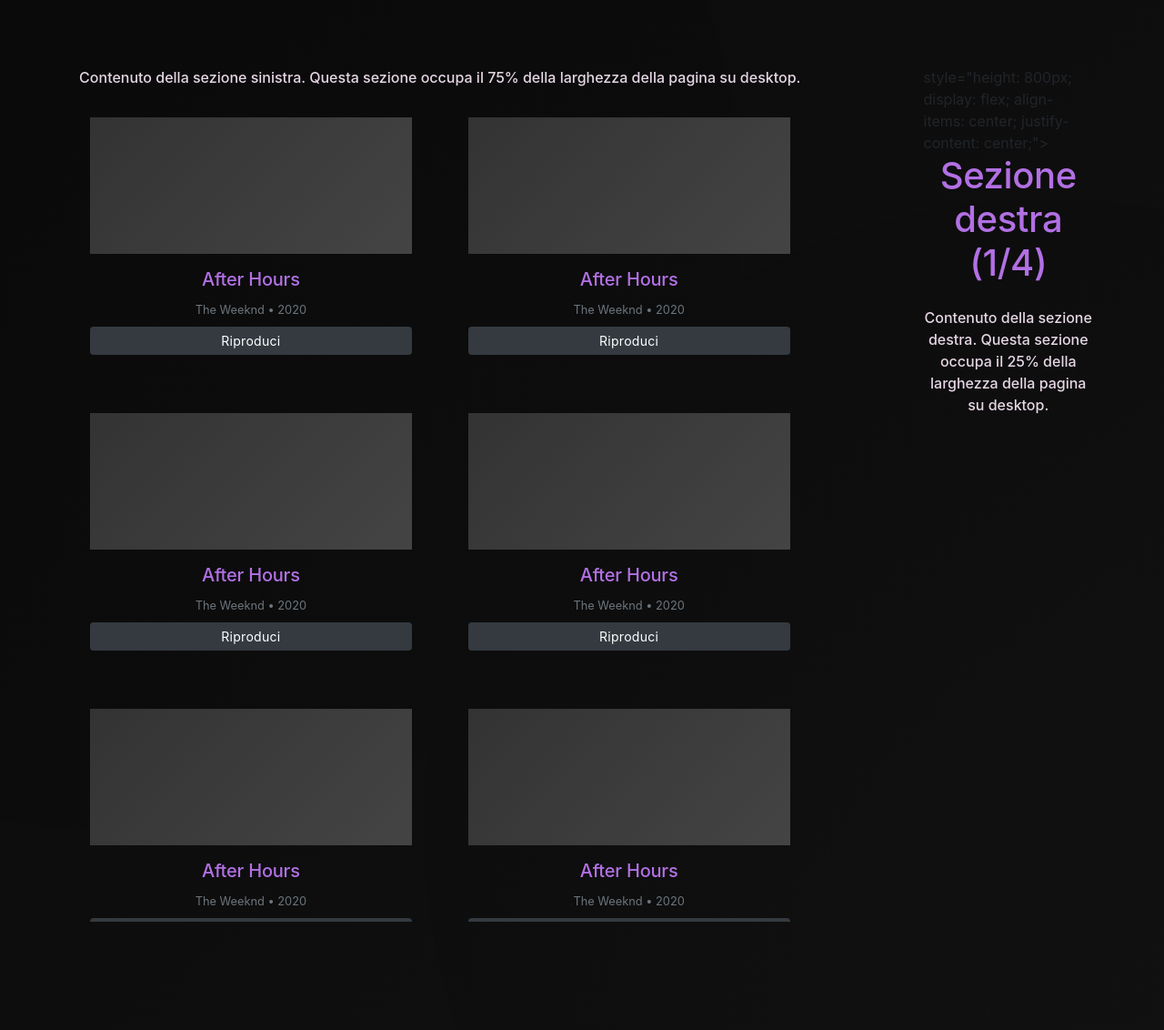
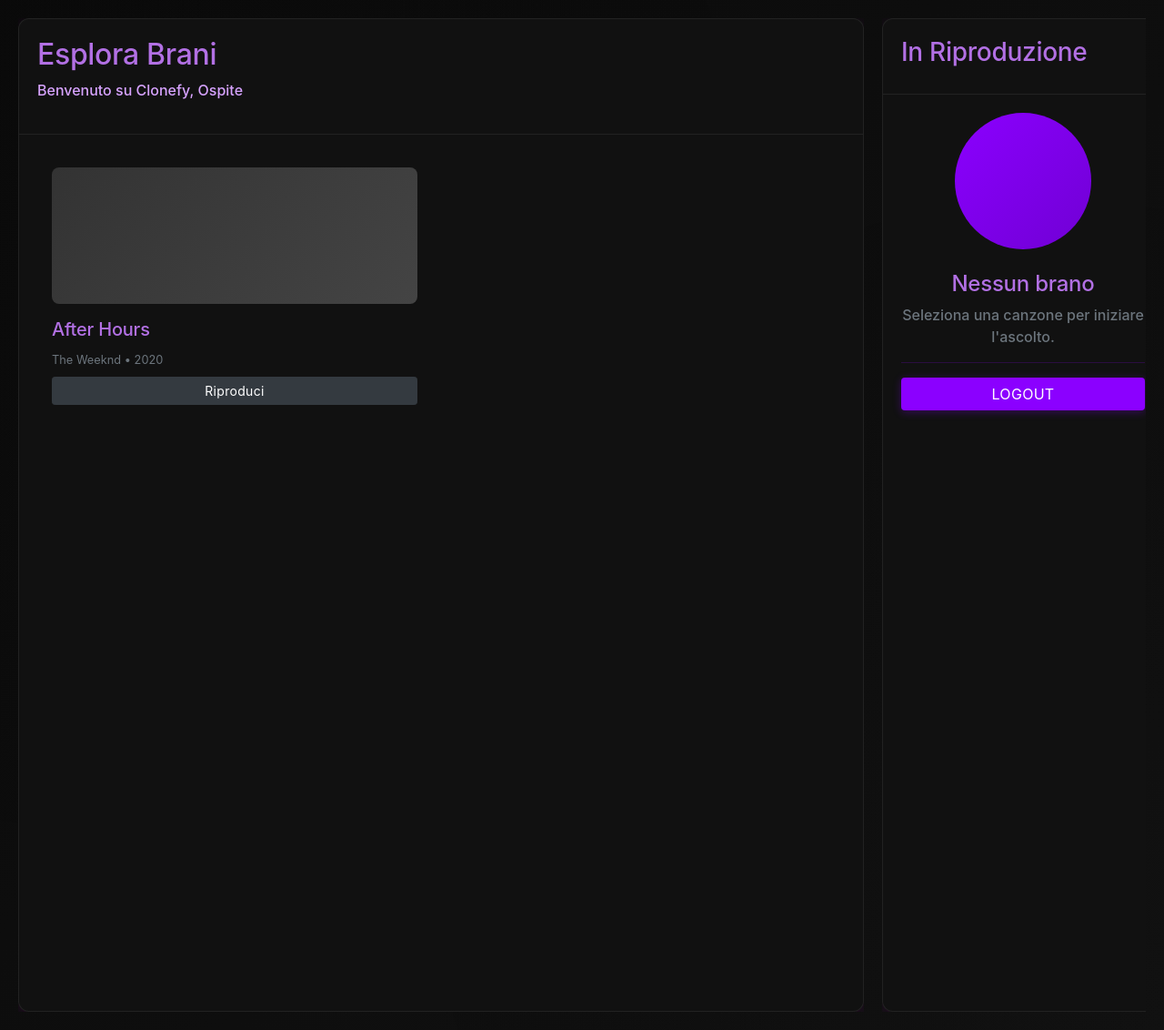
Before and after one commit to 5PAC3/clonefy, a PHP site: page / in a window 1280 px wide. Shown: the whole page at 91% size. Run offline with PHP 8.4, Linux system fonts and the light colour scheme.

Commit message:
interfaccia index

```diff
--- a/index.php
+++ b/index.php
@@ -17,21 +17,21 @@
 </head>
 
 <body style="background-color: black">
-    <div class="container-fluid">
-        <div class="row align-items-center justify-content-center">
-            <!-- Colonna sinistra (3/4) -->
-            <div class="col-lg-9 col-md-12 mb-4";>
-                <div class="underglow-box p-5" style="height : 100vh">
+    <div class="main-container">
+        <div class="main-row">
 
-                    <div class="text-center">
-                        <!--h1 class="mb-4">Sezione sinistra (3/4)</h1-->
-                        <p class="fs-5">Contenuto della sezione sinistra. Questa sezione occupa il 75% della larghezza della pagina su desktop.</p>
+            <div class="main-col">
+                <div class="underglow-box full-height">
+                    <div class="content-header">
+                        <h2>Esplora Brani</h2>
+                        <p class="primary-text">Benvenuto su Clonefy, <?php echo $_SESSION['username'] ?? 'Ospite'; ?></p>
+                    </div>
 
-                        <div class="row" style="overflow-y: scroll; height:900px;">
-
+                    <div class="scrollable-content">
+                        <div class="row">
                             <div class="col-lg-6 mb-3">
                                 <div class="underglow-box p-3">
-                                    <div class="bg-secondary mb-3" style="height: 150px;"></div>
+                                    <div class="bg-secondary mb-3" style="height: 150px; border-radius: 8px;"></div>
                                     <h5>After Hours</h5>
                                     <small class="text-muted">The Weeknd • 2020</small>
                                     <div class="mt-2">
@@ -39,76 +39,28 @@
                                     </div>
                                 </div>
                             </div>
-                            <div class="col-lg-6 mb-3">
-                                <div class="underglow-box p-3">
-                                    <div class="bg-secondary mb-3" style="height: 150px;"></div>
-                                    <h5>After Hours</h5>
-                                    <small class="text-muted">The Weeknd • 2020</small>
-                                    <div class="mt-2">
-                                        <button class="btn btn-sm btn-dark w-100">Riproduci</button>
-                                    </div>
-                                </div>
                             </div>
-                            <div class="col-lg-6 mb-3">
-                                <div class="underglow-box p-3">
-                                    <div class="bg-secondary mb-3" style="height: 150px;"></div>
-                                    <h5>After Hours</h5>
-                                    <small class="text-muted">The Weeknd • 2020</small>
-                                    <div class="mt-2">
-                                        <button class="btn btn-sm btn-dark w-100">Riproduci</button>
-                                    </div>
-                                </div>
-                            </div>
-                            <div class="col-lg-6 mb-3">
-                                <div class="underglow-box p-3">
-                                    <div class="bg-secondary mb-3" style="height: 150px;"></div>
-                                    <h5>After Hours</h5>
-                                    <small class="text-muted">The Weeknd • 2020</small>
-                                    <div class="mt-2">
-                                        <button class="btn btn-sm btn-dark w-100">Riproduci</button>
-                                    </div>
-                                </div>
-                            </div>
-                            <div class="col-lg-6 mb-3">
-                                <div class="underglow-box p-3">
-                                    <div class="bg-secondary mb-3" style="height: 150px;"></div>
-                                    <h5>After Hours</h5>
-                                    <small class="text-muted">The Weeknd • 2020</small>
-                                    <div class="mt-2">
-                                        <button class="btn btn-sm btn-dark w-100">Riproduci</button>
-                                    </div>
-                                </div>
-                            </div>
-                            <div class="col-lg-6 mb-3">
-                                <div class="underglow-box p-3">
-                                    <div class="bg-secondary mb-3" style="height: 150px;"></div>
-                                    <h5>After Hours</h5>
-                                    <small class="text-muted">The Weeknd • 2020</small>
-                                    <div class="mt-2">
-                                        <button class="btn btn-sm btn-dark w-100">Riproduci</button>
-                                    </div>
-                                </div>
-                            </div>
-                        </div>
                     </div>
                 </div>
             </div>
 
-            <!-- Colonna destra (1/4) -->
-            <div class="col-lg-3 col-md-12 mb-4">
-                <div class="underglow-box p-5 " style="height : 100vh" >
-                    style="height: 800px; display: flex; align-items: center; justify-content: center;">
-                    <div class="text-center">
-                        <h1 class="mb-4">Sezione destra (1/4)</h1>
-                        <p class="fs-5">Contenuto della sezione destra. Questa sezione occupa il 25% della larghezza della pagina su desktop.</p>
+            <div class="main-col">
+                <div class="underglow-box full-height">
+                    <div class="content-header">
+                        <h3>In Riproduzione</h3>
+                    </div>
+                    <div class="scrollable-content text-center">
+                        <div class="bg-secondary rounded-circle mx-auto mb-4" style="width: 150px; height: 150px;"></div>
+                        <h4>Nessun brano</h4>
+                        <p class="text-muted">Seleziona una canzone per iniziare l'ascolto.</p>
+                        <hr style="border-color: rgba(139, 0, 255, 0.2);">
+                        <button class="btn btn-primary w-100" style="background: #8b00ff">LOGOUT</button>
                     </div>
                 </div>
             </div>
+
         </div>
     </div>
-    <script src="https://code.jquery.com/jquery-3.4.1.slim.min.js" integrity="sha384-J6qa4849blE2+poT4WnyKhv5vZF5SrPo0iEjwBvKU7imGFAV0wwj1yYfoRSJoZ+n" crossorigin="anonymous"></script>
-    <script src="https://cdn.jsdelivr.net/npm/popper.js@1.16.0/dist/umd/popper.min.js" integrity="sha384-Q6E9RHvbIyZFJoft+2mJbHaEWldlvI9IOYy5n3zV9zzTtmI3UksdQRVvoxMfooAo" crossorigin="anonymous"></script>
-    <script src="https://cdn.jsdelivr.net/npm/bootstrap@4.4.1/dist/js/bootstrap.min.js" integrity="sha384-wfSDF2E50Y2D1uUdj0O3uMBJnjuUD4Ih7YwaYd1iqfktj0Uod8GCExl3Og8ifwB6" crossorigin="anonymous"></script>
 </body>
 
 </html>
```
